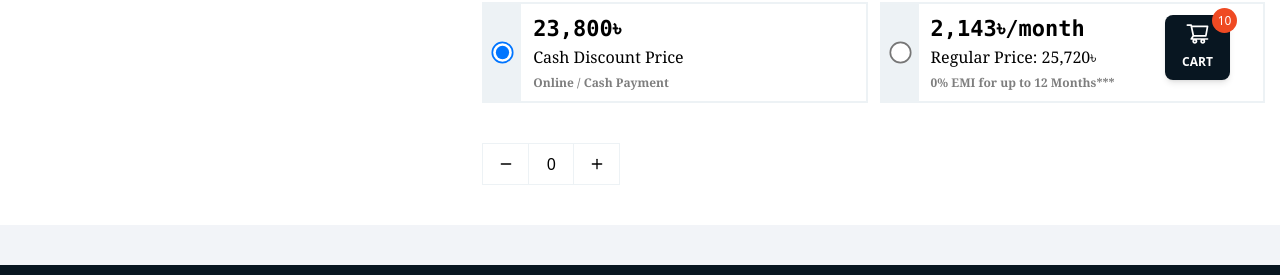
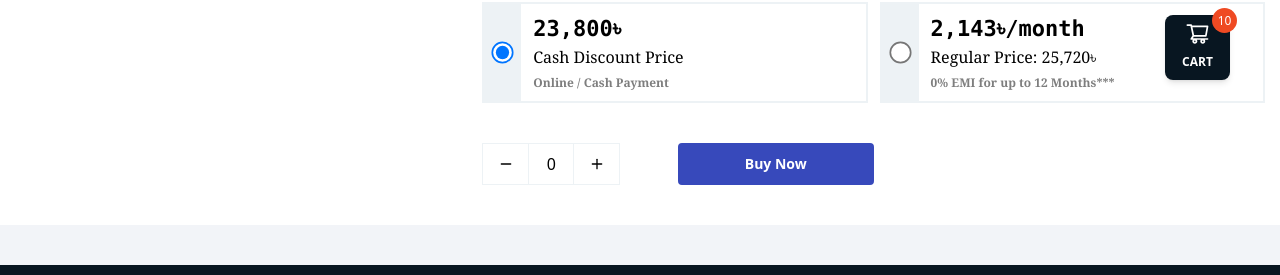
Before and after one commit to mr7aali/star-tech, a Next.js app: page /product/id in a window 1280 px wide. Shown: the part 670-945 px from the top of the page. Built offline with nearby package versions, Linux system fonts and the light colour scheme.

Commit message:
feature section done

```diff
--- a/src/components/ProductIDPage/QuantityCalculation.js
+++ b/src/components/ProductIDPage/QuantityCalculation.js
@@ -5,6 +5,7 @@ const QuantityCalculation = () => {
     const [count, setCount] = useState(0);
 
     return (
+        <div className="grid grid-cols-2 items-center w-1/2">
             <div className="flex my-[40px] w-[138px] " style={{ border: '1px solid #edf2f5' }}>
                 <div onClick={() => setCount((c) => (count > 0) ? c - 1 : c)} className="w-full hover:bg-gray-100 cursor-pointer flex justify-center items-center">
                     <LuMinus />
@@ -20,6 +21,8 @@ const QuantityCalculation = () => {
                     <LuPlus />
                 </div>
             </div>
+            <button className="btn w-full">Buy Now</button>
+        </div>
     );
 };
 
```
Lines whose indentation alone changed are shown as unchanged.
